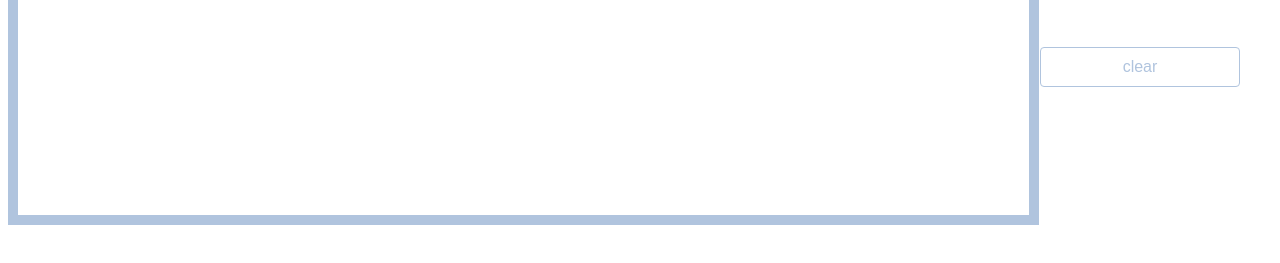
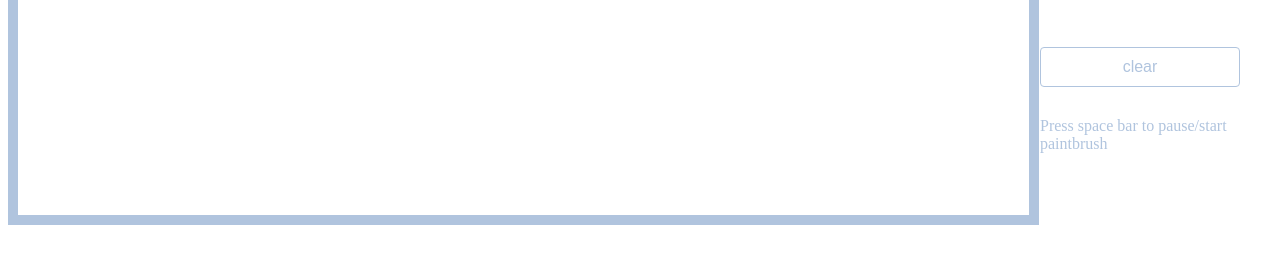
Before and after one commit to eadehemingway/drawpad, a Gatsby site: page / in a window 1280 px wide. Shown: the part 503-766 px from the top of the page. Built offline with nearby package versions, Linux system fonts and the light colour scheme; Gatsby itself is replaced by a stand-in of ours.

Commit message:
add note about space bar

```diff
--- a/src/pages/index.tsx
+++ b/src/pages/index.tsx
@@ -19,8 +19,8 @@ export default function MouseGame2() {
     svg
       .append("text")
       .text("draw on me")
-      .attr("x", 300)
-      .attr("y", 400)
+      .attr("x", 400)
+      .attr("y", 300)
       .attr("font-family", "futura")
       .attr("font-size", 70)
       .attr("opacity", 0.1)
@@ -119,10 +119,18 @@ export default function MouseGame2() {
           decrease={decreaseOpacity}
         />
         <ClearBtn onClick={clear}>clear</ClearBtn>
+        <PStyled>Press space bar to pause/start paintbrush</PStyled>
       </PanelWrapper>
     </Container>
   )
 }
+
+const PStyled = styled.p`
+  margin: 30px 0;
+  font-family: futura;
+  width: 200px;
+  color: lightsteelblue;
+`
 
 const PanelWrapper = styled.div`
   display: flex;
```
